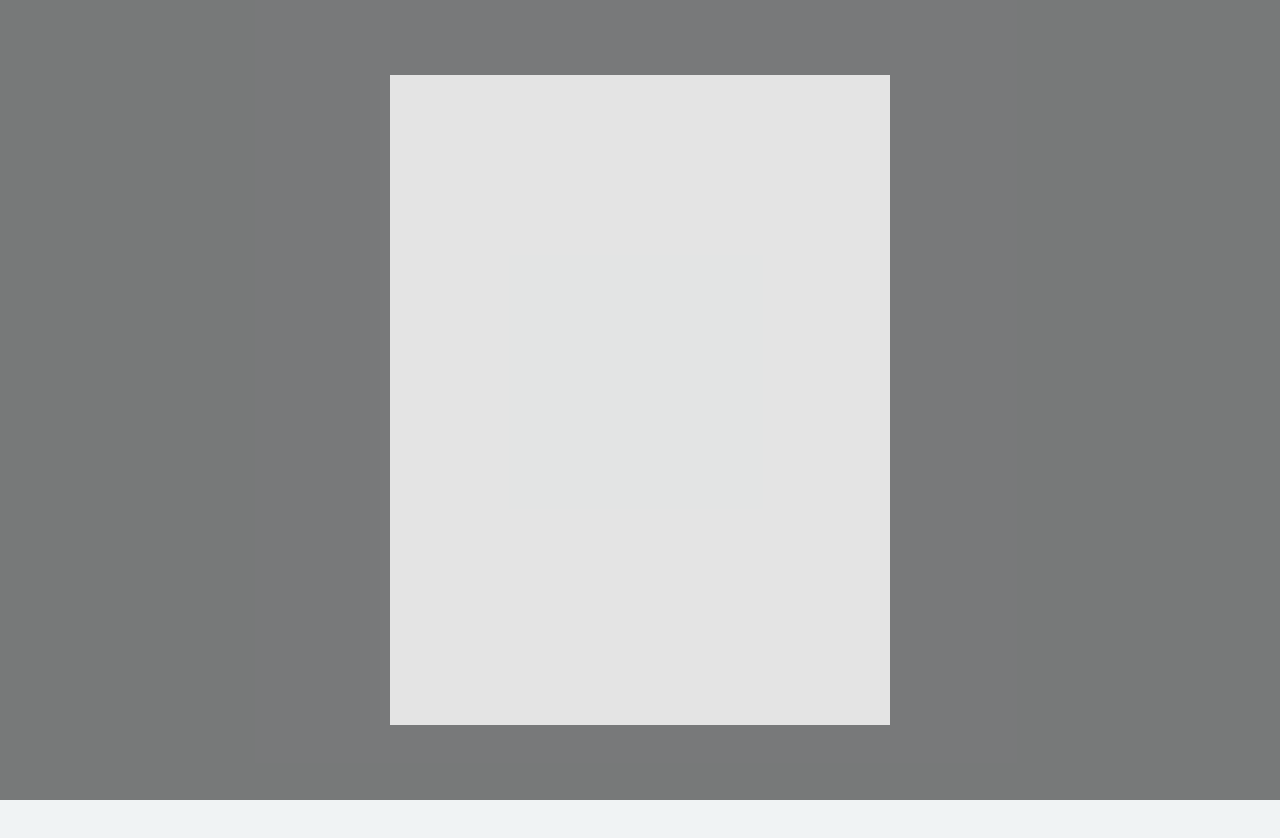
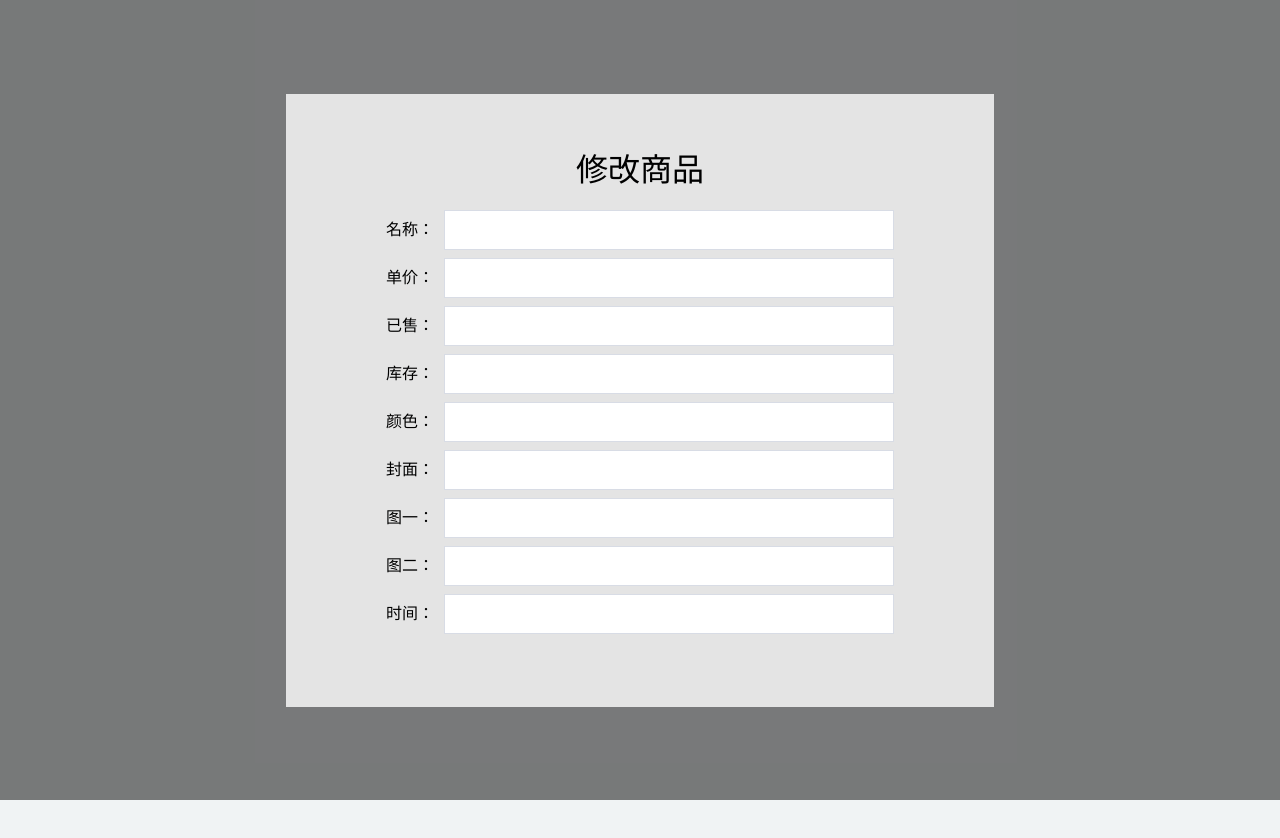
Before and after one commit to rainbowvs/ywwms, a Vue app: page /#/editshop in a window 1280 px wide. Shown: the top 838 px of the page. Built offline with nearby package versions, Linux system fonts and the light colour scheme; some icons are missing.

Commit message:
增加/修改内容--共享对话框,组件具名slot分发内容

```diff
--- a/src/components/common/Dialog.vue
+++ b/src/components/common/Dialog.vue
@@ -4,6 +4,7 @@
 			<div class="container">
 				<i class="fa fa-3x fa-comment"></i>
 				<p>{{msg}}</p>
+				<slot></slot>
 				<div id="box">
 					<i id="no" class="fa fa-3x fa-close" @click="toggle($event)"></i>
 					<i id="ok" class="fa fa-3x fa-check" @click="toggle($event)"></i>
--- a/src/components/common/editShop.vue
+++ b/src/components/common/editShop.vue
@@ -1,12 +1,54 @@
 <template>
 	<transition name="fade">
-		<div class="confirm" v-show="confirming">
+		<div class="editShop" v-show="confirming">
 			<div class="container">
-				<div class="content"></div>
+				<div class="content">
+					<h1>修改商品</h1>
+					<form action="" method="post">
+						<ul>
+							<li>
+								<label for="name">名称：</label>
+								<input type="text" id="name" />
+							</li>
+							<li>
+								<label for="price">单价：</label>
+								<input type="text" id="price" />
+							</li>
+							<li>
+								<label for="purchased">已售：</label>
+								<input type="text" id="purchased" />
+							</li>
+							<li>
+								<label for="inventory">库存：</label>
+								<input type="text" id="inventory" />
+							</li>
+							<li>
+								<label for="color">颜色：</label>
+								<input type="text" id="color" />
+							</li>
+							<li>
+								<label for="poster">封面：</label>
+								<input type="text" id="poster" />
+							</li>
+							<li>
+								<label for="pic1">图一：</label>
+								<input type="text" id="pic1" />
+							</li>
+							<li>
+								<label for="pic2">图二：</label>
+								<input type="text" id="pic2" />
+							</li>
+							<li>
+								<label for="date">时间：</label>
+								<input type="text" id="date" />
+							</li>
+						</ul>
+					</form>
+				</div>
 				<!--<slot></slot>-->
-				<div id="box">
-					<i id="no" class="fa fa-3x fa-close" @click="toggle($event)"></i>
-					<i id="ok" class="fa fa-3x fa-check" @click="toggle($event)"></i>
+				<div id="btn">
+					<i id="no" class="fa fa-3x fa-close"></i>
+					<i id="ok" class="fa fa-3x fa-check"></i>
 				</div>
 			</div>
 		</div>
@@ -18,17 +60,15 @@
 	export default{
 		data () {
 			return {
-
+				shops: [
+					{name: '越王珠宝BG001 18K金共33分FG色 钻石女戒',price: 6896,inventory: 450,imgUrl: "http://rainbowvs.com/yuewang/img/hot_pro.jpg",checked: false},
+					{name: '越王珠宝BG001 18K金共33分FG色 钻石女戒',price: 6896,inventory: 450,imgUrl: "http://rainbowvs.com/yuewang/img/hot_pro.jpg",checked: false},
+				],
 			}
 		},
 		store,
 		methods: {
-			toggle () {
-				this.$store.commit('TOGGLE_CONFIRMING',{
-					msg: '',
-					state: false,
-				});
-			}
+
 		},
 		computed: {
 			confirming () {
@@ -42,7 +82,7 @@
 </script>
 
 <style lang="scss" scoped>
-	.confirm{
+	.editShop{
 		text-align: center;
 		display: flex;
 		flex-direction: column;
@@ -58,27 +98,57 @@
 		bottom: 0;
 		&>.container{
 			margin: 0 auto;
-			/*width: 400px;
-			height: 400px;*/
 			background: rgba(255,255,255,.8);
 			box-sizing: border-box;
-			padding: 100px 50px;
+			padding: 50px 50px;
 			&>.content{
-				width: 400px;
-				height: 400px;
+				max-height: 500px;
+				overflow-y: auto;
+				&>h1{
+					margin-bottom: 20px;
+					text-align: center;
+				}
+				&>form{
+					&>ul{
+						&>li{
+							padding: 0 50px;
+							margin: 8px auto;
+							line-height: 40px;
+							overflow: hidden;
+							&>label{
+								cursor: pointer;
+								float: left;
+								margin-right: 10px;
+							}
+							&>input{
+								width: 450px;
+								float: left;
+							    background-color: #fff;
+							    background-image: none;
+							    border: 1px solid #d8dce5;
+							    box-sizing: border-box;
+							    color: #5a5e66;
+							    display: inline-block;
+							    font-size: inherit;
+							    height: 40px;
+							    line-height: 1;
+							    outline: none;
+							    padding: 0 15px;
+							    transition: border-color .2s cubic-bezier(.645,.045,.355,1);
+							    &:focus{
+							    	outline: none;
+    								border-color: #324157;
+							    }
+							}
+						}
+					}
+				}
 			}
-			&>p{
-				margin: 25px auto;
-				height: 50px;
-				line-height: 50px;
-				color: #000;
-				font-size: 20px;
-			}
-			&>#box{
+			&>#btn{
+				margin-top: 15px;
 				display: flex;
 				flex-direction: row;
 				justify-content: space-around;
-				margin-top: 50px;
 				&>#no{
 					cursor: pointer;
 					&:hover{
--- a/src/components/page/Index.vue
+++ b/src/components/page/Index.vue
@@ -60,7 +60,7 @@
 				</div>
 			</div>
 		</div>
-		<my-dialog @click.native="setConfirm($event)"></my-dialog>
+		<my-dialog @click.native="setConfirm($event)"><span class="wtf">1</span></my-dialog>
 	</div>
 </template>
 
@@ -405,6 +405,9 @@
 <style lang="scss" scoped>
 	.index{
 		width: 100%;
+		&>.confirm{
+			background-color: #fff;
+		}
 		&>h2{
 			border-left: 4px solid #324157;
 			padding-left: 10px;
```
